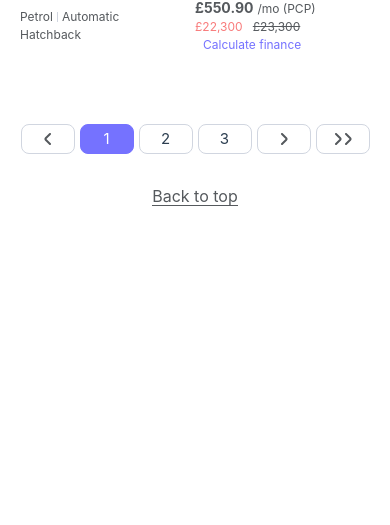
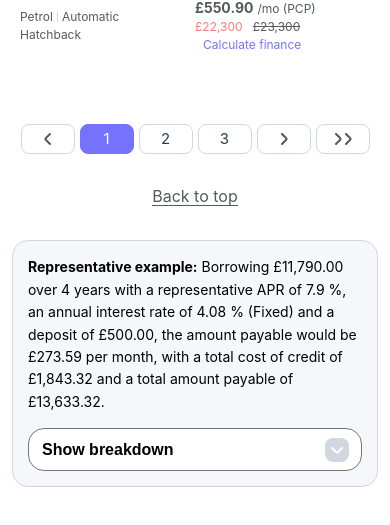
Before and after one commit to Sambuxc/delux, a Vue app: page / in a window 390 px wide. Shown: the part 1445-1970 px from the top of the page. Before the commit the page ends 1725 px from the top, so only its background shows below. Built offline with nearby package versions, Linux system fonts and the light colour scheme; a web font is replaced by a local one.

Commit message:
- Representative component styled mobile to tablet along with a custom select element with icon - Restructured listings-footer dom

```diff
--- a/src/components/Listings.vue
+++ b/src/components/Listings.vue
@@ -3,6 +3,7 @@ import ListingTile from "./ListingTile.vue";
 import ListingTileAd from "./ListingTileAd.vue";
 import Pagination from "./Pagination.vue";
 import SortSelect from "./SortSelect.vue";
+import IconDown from "./icons/IconDown.vue";
 </script>
 
 <template>
@@ -17,9 +18,28 @@ import SortSelect from "./SortSelect.vue";
   </section>
 
   <div class="listings-footer">
+    <div class="listings-footer__header">
       <Pagination />
       <a href="#">Back to top</a>
       <SortSelect />
+    </div>
+
+    <div class="listings-footer__footer">
+      <div class="representative">
+        <p><strong>Representative example:</strong> Borrowing £11,790.00 over 4 years with a representative APR of 7.9 %, an annual interest rate of 4.08 % (Fixed) and a deposit of £500.00, the amount payable would be £273.59 per month, with a total cost of credit of £1,843.32 and a total amount payable of £13,633.32.</p>
+        <div class="select-wrapper">
+          <select name="breakdown" id="breakdown">
+            <option value="0">Show breakdown</option>
+            <option value="1">One</option>
+            <option value="2">Two</option>
+            <option value="3">Three</option>
+          </select>
+          <div class="select-icon-wrapper">
+            <IconDown />
+          </div>
+        </div>
+      </div>
+    </div>
   </div>
 </template>
 
@@ -43,6 +63,10 @@ import SortSelect from "./SortSelect.vue";
 }
 
 .listings-footer {
+  @include flex-base;
+  flex-direction: column;
+
+  &__header {
     @include flex-base;
     flex-direction: column;
     width: 100%;
@@ -86,4 +110,66 @@ import SortSelect from "./SortSelect.vue";
       }
     }
   }
+
+  &__footer {
+    margin-top: 30px;
+    padding: 0 12px;
+
+    @media (min-width: 490px) {
+      padding: 0 50px;
+      max-width: 669px;
+    }
+
+    @media (min-width: 768px) {
+      padding: 0;
+    }
+
+    .representative {
+      display: flex;
+      padding: 15px;
+      flex-direction: column;
+      align-items: flex-start;
+      gap: 15px;
+      border-radius: 16px;
+      border: 1px solid $framework-borders;
+      background: $framework-light;
+
+      .select-wrapper {
+        @include flex-base;
+        position: relative;
+        width: 100%;
+
+        select {
+          padding: 12px 13px;
+          display: block;
+          width: 100%;
+          appearance: none;
+          border-radius: 16px;
+          background: $text-white;
+          font-size: 16px;
+          font-weight: 600;
+        }
+
+        .select-icon-wrapper {
+          @include flex-base;
+          justify-content: center;
+          position: absolute;
+          right: 13px;
+          width: 24px;
+          height: 24px;
+          background-color: $framework-borders;
+          border-radius: 8px;
+          pointer-events: none;
+
+          svg {
+
+            path {
+              stroke: $text-white;
+            }
+          }
+        }
+      }
+    }
+  }
+}
 </style>
```
Lines whose indentation alone changed are shown as unchanged.
